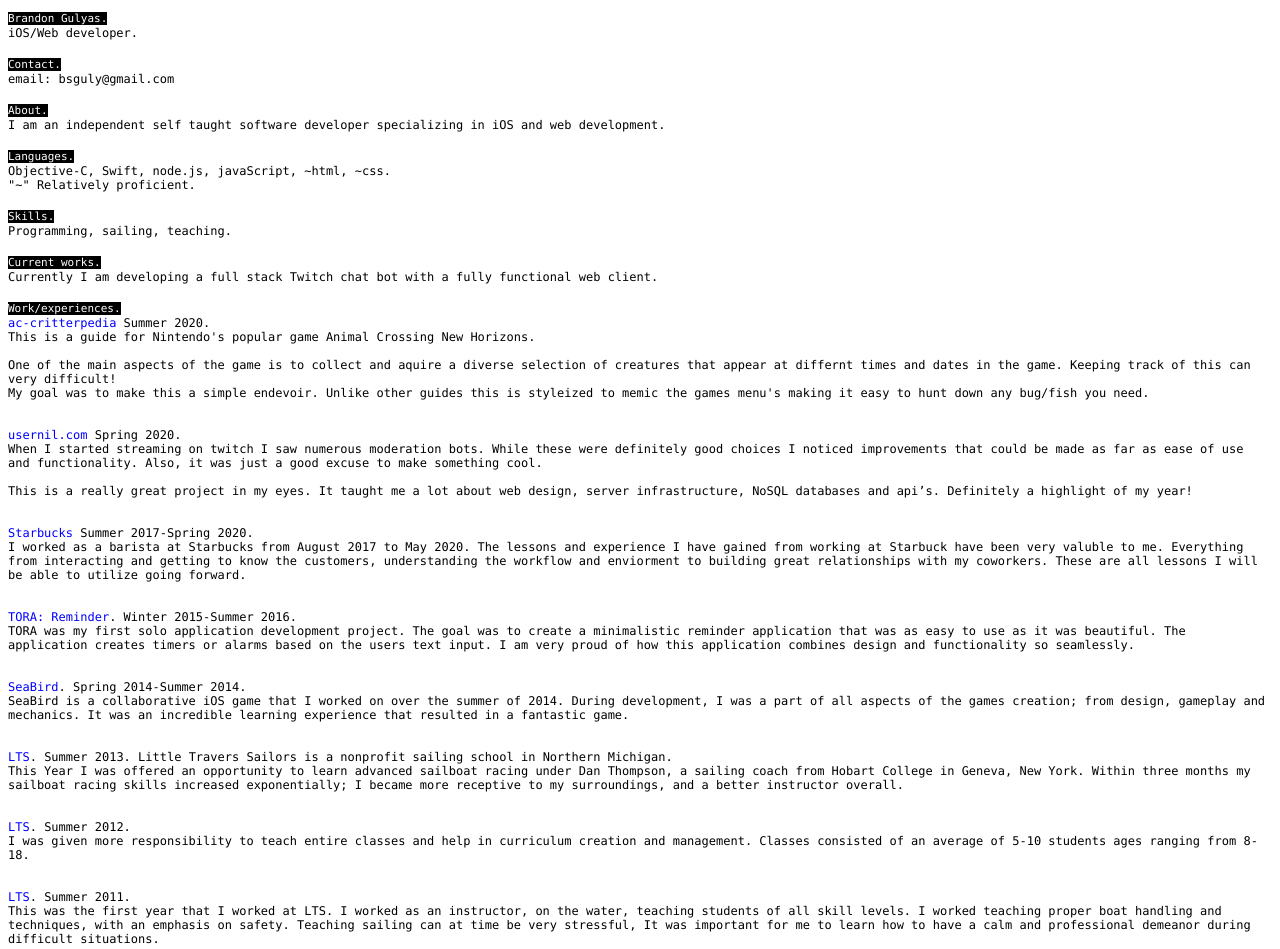
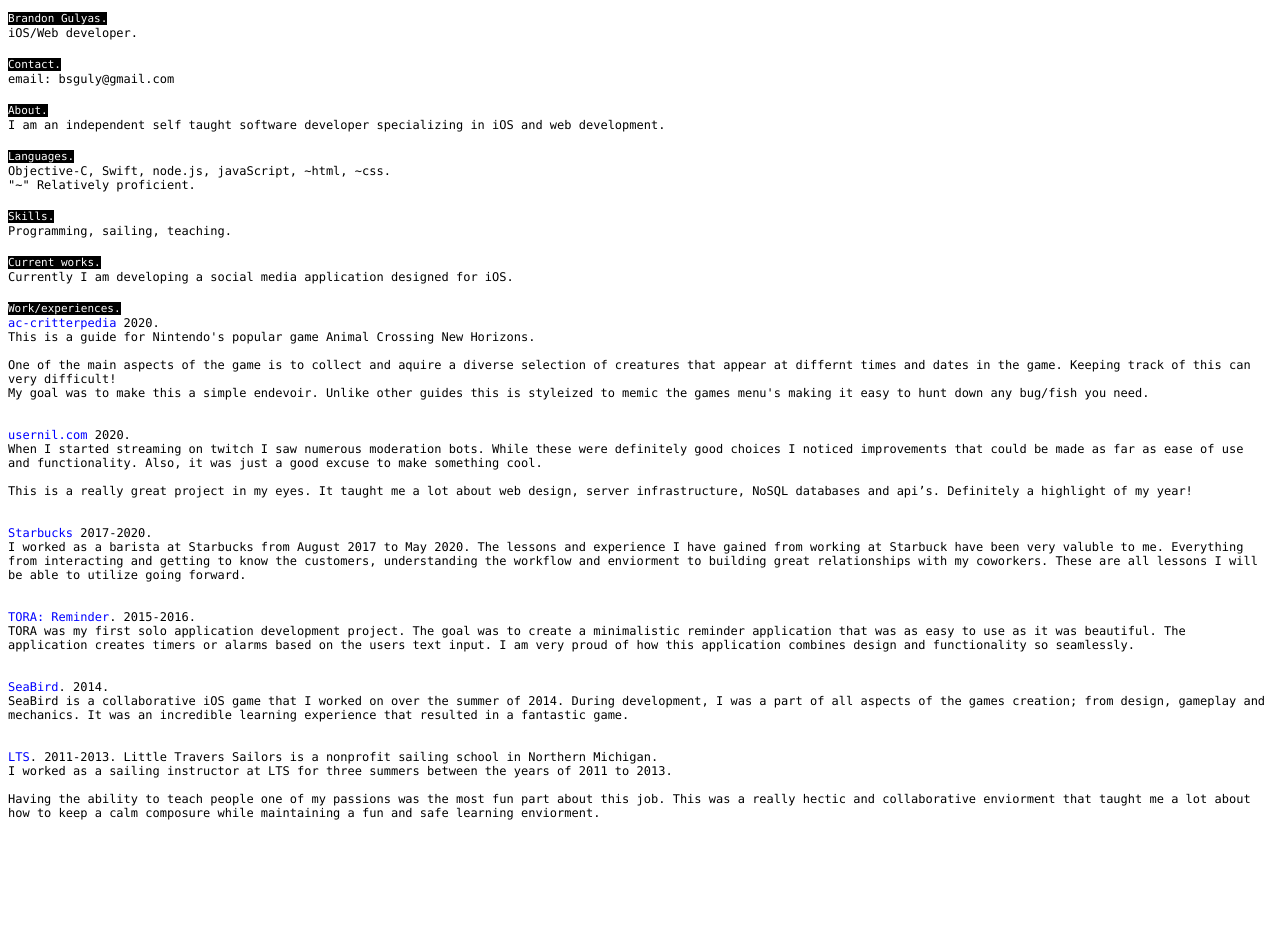
Before and after one commit to BrandonGul/resume, a plain HTML site: page index.html in a window 1280 px wide. After the commit the page ends 828 px from the top, so only its background shows below. Drawn offline with Linux system fonts and the light colour scheme.

Commit message:
Updated info for resume

```diff
--- a/index.html
+++ b/index.html
@@ -15,40 +15,40 @@
 
     <p>Programming, sailing, teaching.<br><br><p class="block">Current works.</p></p>
 
-    <p>Currently I am developing a full stack Twitch chat bot with a fully functional web client.<br><br><p class="block">Work/experiences.</p></p>
+    <p>Currently I am developing a social media application designed for iOS.<br><br><p class="block">Work/experiences.</p></p>
 
     <p>
-        <a href="https://brandongul.github.io/ac-critterpedia/">ac-critterpedia</a> Summer 2020.<br>
-        This is a guide for Nintendo's popular game Animal Crossing New Horizons.
-        <br><br>
-        One of the main aspects of the game is to collect and aquire a diverse selection of creatures that appear at differnt times and dates in the game. Keeping track of this can very difficult!
-        <br>
+        <a href="https://brandongul.github.io/ac-critterpedia/">ac-critterpedia</a> 2020.<br>
+        This is a guide for Nintendo's popular game Animal Crossing New Horizons. <br><br>
+        One of the main aspects of the game is to collect and aquire a diverse selection of creatures that appear at differnt times and dates in the game. Keeping track of this can very difficult!<br>
         My goal was to make this a simple endevoir. Unlike other guides this is styleized to memic the games menu's making it easy to hunt down any bug/fish you need.
 
         <br><br><br>
 
-        <a href="https://www.usernil.com/">usernil.com</a> Spring 2020.<br>
-        When I started streaming on twitch I saw numerous moderation bots. While these were definitely good choices I noticed improvements that could be made as far as ease of use and functionality. Also, it was just a good excuse to make something cool.
-        <br><br>
+        <a href="https://www.usernil.com/">usernil.com</a> 2020.<br>
+        When I started streaming on twitch I saw numerous moderation bots. While these were definitely good choices I noticed improvements that could be made as far as ease of use and functionality. Also, it was just a good excuse to make something cool.<br><br>
         This is a really great project in my eyes. It taught me a lot about web design, server infrastructure, NoSQL databases and api’s. Definitely a highlight of my year!
-          <br><br><br>
-        <a href="https://www.starbucks.com/">Starbucks</a> Summer 2017-Spring 2020.<br>
-          I worked as a barista at Starbucks from August 2017 to May 2020. The lessons and experience I have gained from working at Starbuck have been very valuble to me. Everything from interacting and getting to know the customers, understanding the workflow and enviorment to building great relationships with my coworkers. These are all lessons I will be able to utilize going forward.<br><br><br>
 
-        <a href="https://brandongul.github.io/TORA/index.html">TORA: Reminder</a>. Winter 2015-Summer 2016.<br>
-          TORA was my first solo application development project. The goal was to create a minimalistic reminder application that was as easy to use as it was beautiful. The application creates timers or alarms based on the users text input. I am very proud of how this application combines design and functionality so seamlessly.<br><br><br>
+        <br><br><br>
 
-        <a>SeaBird</a>. Spring 2014-Summer 2014.<br>
-          SeaBird is a collaborative iOS game that I worked on over the summer of 2014. During development, I was a part of all aspects of the games creation; from design, gameplay and mechanics. It was an incredible learning experience that resulted in a fantastic game.<br><br><br>
+        <a href="https://www.starbucks.com/">Starbucks</a> 2017-2020.<br>
+        I worked as a barista at Starbucks from August 2017 to May 2020. The lessons and experience I have gained from working at Starbuck have been very valuble to me. Everything from interacting and getting to know the customers, understanding the workflow and enviorment to building great relationships with my coworkers. These are all lessons I will be able to utilize going forward.
 
-        <a href="http://www.littletraversesailors.org/">LTS</a>. Summer 2013. Little Travers Sailors is a nonprofit sailing school in Northern Michigan.<br>
-          This Year I was offered an opportunity to learn advanced sailboat racing under Dan Thompson, a sailing coach from Hobart College in Geneva, New York. Within three months my sailboat racing skills increased exponentially; I became more receptive to my surroundings, and a better instructor overall.<br><br><br>
+        <br><br><br>
 
-        <a href="http://www.littletraversesailors.org/">LTS</a>. Summer 2012.<br>
-          I was given more responsibility to teach entire classes and help in curriculum creation and management. Classes consisted of an average of 5-10 students ages ranging from 8-18.<br><br><br>
+        <a href="https://brandongul.github.io/TORA/index.html">TORA: Reminder</a>. 2015-2016.<br>
+        TORA was my first solo application development project. The goal was to create a minimalistic reminder application that was as easy to use as it was beautiful. The application creates timers or alarms based on the users text input. I am very proud of how this application combines design and functionality so seamlessly.
 
-        <a href="http://www.littletraversesailors.org/">LTS</a>. Summer 2011.<br>
-          This was the first year that I worked at LTS. I worked as an instructor, on the water, teaching students of all skill levels. I worked teaching proper boat handling and techniques, with an emphasis on safety. Teaching sailing can at time be very stressful, It was important for me to learn how to have a calm and professional demeanor during difficult situations.
+        <br><br><br>
+
+        <a>SeaBird</a>. 2014.<br>
+        SeaBird is a collaborative iOS game that I worked on over the summer of 2014. During development, I was a part of all aspects of the games creation; from design, gameplay and mechanics. It was an incredible learning experience that resulted in a fantastic game.
+
+        <br><br><br>
+
+        <a href="http://www.littletraversesailors.org/">LTS</a>. 2011-2013. Little Travers Sailors is a nonprofit sailing school in Northern Michigan.<br>
+        I worked as a sailing instructor at LTS for three summers between the years of 2011 to 2013.<br><br>
+        Having the ability to teach people one of my passions was the most fun part about this job. This was a really hectic and collaborative enviorment that taught me a lot about how to keep a calm composure while maintaining a fun and safe learning enviorment.
     </p>
   </body>
 </html>
```
